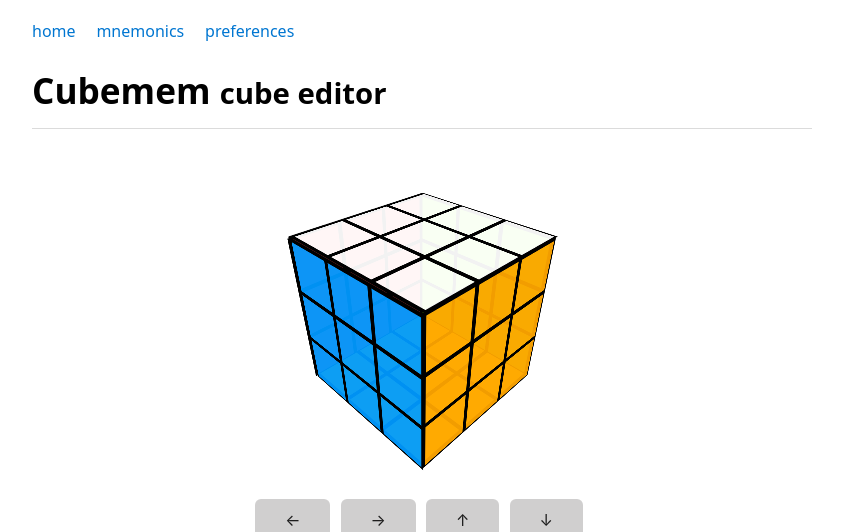
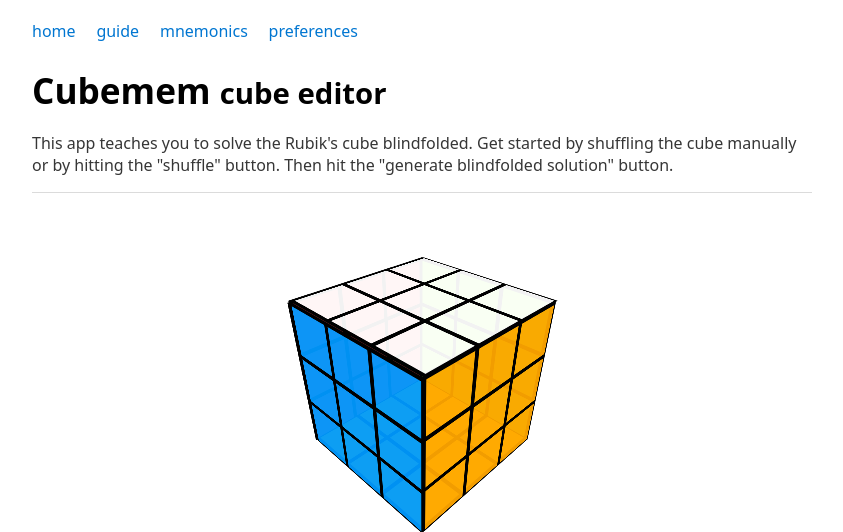
Before and after one commit to adamurban98/cubemem, a Flask app: page /cube in a window 1280 px wide. Shown: the top 532 px of the page, without its empty margins (218-1061 px from the left). Run offline with Flask 2, Linux system fonts and the light colour scheme.

Commit message:
write guide

```diff
--- a/main.py
+++ b/main.py
@@ -25,6 +25,15 @@ def error(e):
 def hello_world():
     return redirect(url_for('cube'))
 
+@app.route('/guide')
+def guide():
+    from perms import PERM_MOVES
+    return render_template(
+        'guide.html',
+        default_cube=Cube.create(),
+        PERM_MOVES=PERM_MOVES
+    )
+
 
 @app.before_request
 def register_get_pref():
@@ -47,6 +56,8 @@ def register_get_pref():
     g.moves_to_human_readable = moves_to_human_readable
     g.cube_from_url_args = cube_from_url_args
     g.cube_to_url_args = cube_to_url_args
+    g.random = random
+    g.str = str
 
 
 @app.route('/preferences', methods=['GET', 'POST'])
--- a/templates/cube.html
+++ b/templates/cube.html
@@ -2,11 +2,11 @@
 {% from 'cubechart.html' import cubechart %}
 {% from 'shuffle_sequence.html' import shuffle_sequence %}
 
-<h1>Cubemem
-<small>
-    cube editor
-</small>
-</h1>
+<h1>Cubemem <small>cube editor</small></h1>
+
+<p>
+    This app teaches you to solve the Rubik's cube blindfolded. Get started by shuffling the cube manually or by hitting the "shuffle" button. Then hit the "generate blindfolded solution" button.
+</p>
 
 <hr>
 
@@ -15,7 +15,7 @@
 </h3>
 
 <center>
-    {{ cubechart(cube=cube,size=30) }}
+    {{ cubechart(cube=cube,size=30, showletter=g.get_pref("pref_s_showletter")) }}
 </center>
 
 {% if not cube.is_aligned %}
--- a/templates/cubechart.html
+++ b/templates/cubechart.html
@@ -1,10 +1,10 @@
 {% from 'cubechart_3d.html' import cubechart_3d %}
 {% from 'cubechart_2d.html' import cubechart as cubechart_2d %}
 
-{% macro cubechart(cube, size) -%}
+{% macro cubechart(cube, size, showletter="hover") -%}
     {% if g.get_pref('pref_b_dimension') %}
-        {{ cubechart_3d(cube=cube) }}
+        {{ cubechart_3d(cube=cube, showletter=showletter) }}
     {% else %}
-        {{ cubechart_2d(cube=cube, size=30) }}
+        {{ cubechart_2d(cube=cube, size=30, showletter=showletter) }}
     {% endif %}
 {% endmacro %}
--- a/templates/cubechart_2d.html
+++ b/templates/cubechart_2d.html
@@ -1,4 +1,4 @@
-{% macro cubechart(cube, size=50) -%}
+{% macro cubechart(cube, size=50, showletter="hover") -%}
     <style>
         :root {
             --size: {{size}}px;
@@ -33,9 +33,9 @@
         color: transparent;
         }
 
-        {% if g.get_pref('pref_s_showletter') == 'dont' %}
+        {% if showletter == 'dont' %}
 
-        {% elif g.get_pref('pref_s_showletter') == 'always' %}
+        {% elif showletter == 'always' %}
 
         .cube td{
         color: black;
--- a/templates/cubechart_3d.html
+++ b/templates/cubechart_3d.html
@@ -1,4 +1,4 @@
-{% macro cubechart_3d(cube) %}
+{% macro cubechart_3d(cube, showletter="hover") %}
 
 {% set cubeid='cube3d_'+g.str(g.random.randrange(1000000)) %}
 
@@ -76,9 +76,9 @@
   color: transparent;
 }
 
-{% if g.get_pref('pref_s_showletter') == 'dont' %}
+{% if showletter == 'dont' %}
 
-{% elif g.get_pref('pref_s_showletter') == 'always' %}
+{% elif showletter == 'always' %}
 
 .sticker{
   color: white;
--- a/templates/header.html
+++ b/templates/header.html
@@ -10,6 +10,9 @@
 <a href="/">home</a>
 &#160;
 &#160;
+<a href="/guide">guide</a>
+&#160;
+&#160;
 <a href="/mnemonics">mnemonics</a>
 &#160;
 &#160;
```
Also changed, not shown: perms.py (added, +9 -0 lines), templates/guide.html (added, +82 -0 lines), templates/solution.html (+7 -2 lines).
